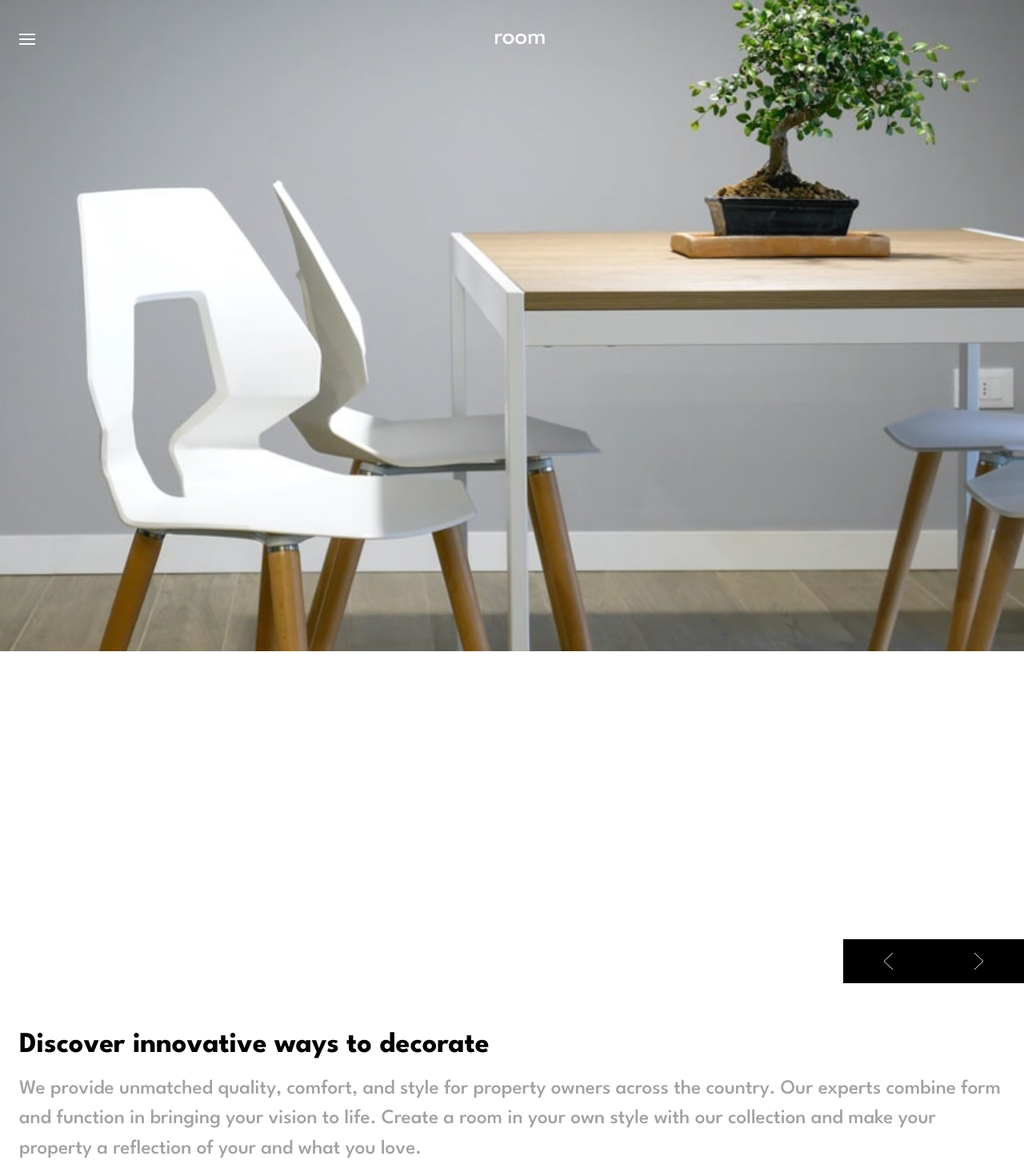
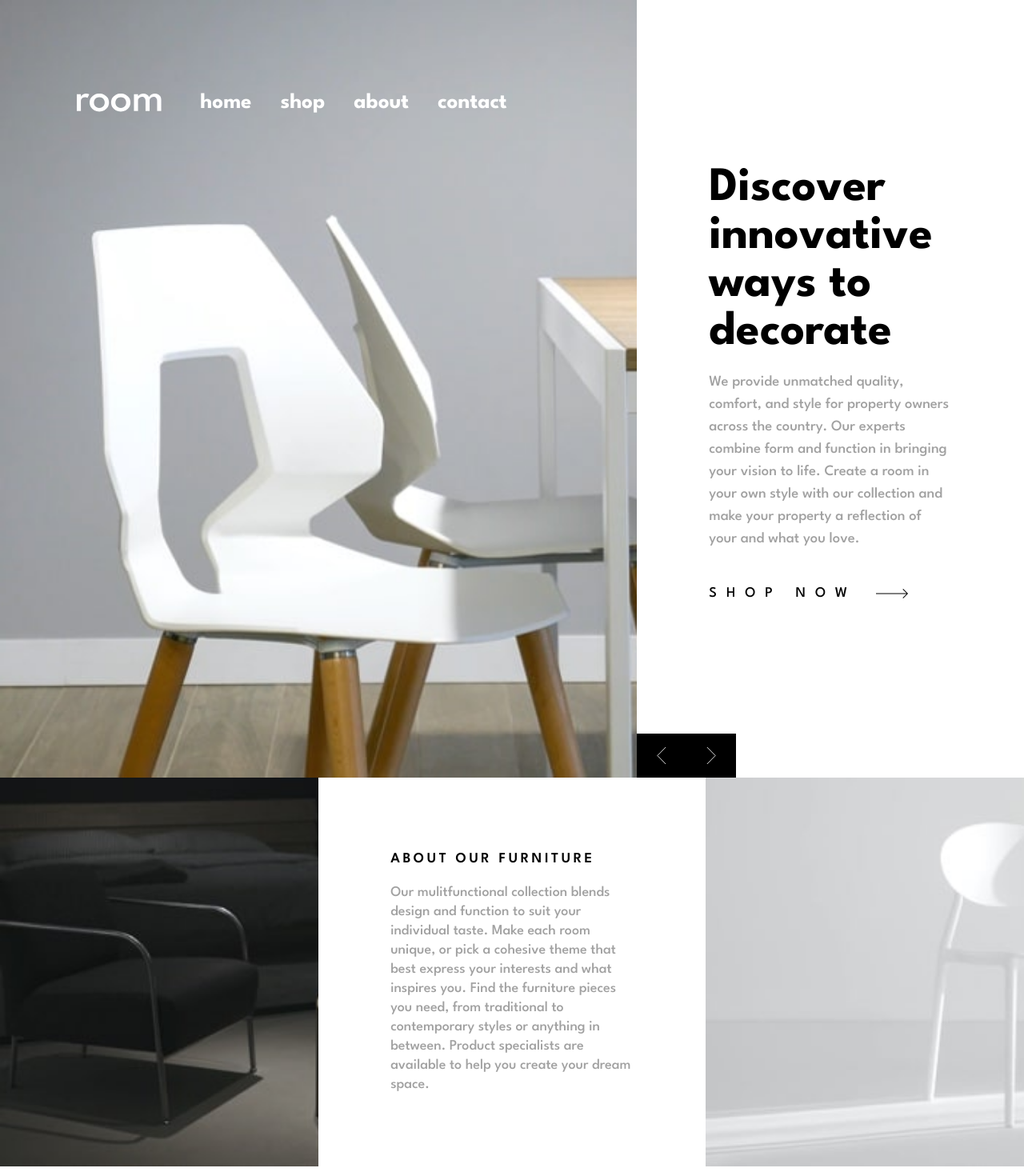
Before and after one commit to GabeGar/room-homepage-master, a React (Vite) app: page / in a window 1280 px wide. Shown: the top 1470 px of the page at 80% size. Built offline with nearby package versions, Linux system fonts and the light colour scheme.

Commit message:
creates the implementation for the desktop ver

```diff
--- a/src/App.tsx
+++ b/src/App.tsx
@@ -7,38 +7,44 @@ import ImageSliderButton from './components/UI/ImageSliderButtons';
 import Logo from './components/UI/Logo';
 import MobileMenuOverlay from './components/UI/MobileMenuOverlay';
 import reqForDivHeightMobileImg from '/src/assets/images/mobile-image-hero-1.jpg';
+import NavLinks from './components/UI/NavLinks';
+import useHideOnDesktop from './hooks/useHideOnDesktop';
 
 const App = () => {
     const { mobileMenuOpen, setMobileMenuOpen } = useMobileMenu();
     const { currentImage } = useImageSlider();
+    const { isHiddenOnDesktop } = useHideOnDesktop();
 
     return (
         <>
             {mobileMenuOpen && <MobileMenuOverlay />}
 
-            <div className="min-h-screen">
+            <div className="min-h-screen lg:h-full lg:grid lg:grid-cols-layout lg:grid-rows-layout">
                 <div
-                    className={`relative ${currentImage} bg-no-repeat bg-contain`}
+                    className={`relative ${currentImage} bg-no-repeat bg-contain lg:row-span-1 lg:col-span-2 lg:bg-cover`}
                 >
-                    <img
-                        className="w-full invisible"
-                        src={reqForDivHeightMobileImg}
-                        alt="Placeholder Image"
-                    />
+                    {!isHiddenOnDesktop && (
+                        <img
+                            className="w-full invisible"
+                            src={reqForDivHeightMobileImg}
+                            alt="Placeholder Image"
+                        />
+                    )}
                     <header className="absolute top-14">
-                        <nav className="flex items-center min-w-[100dvw] px-8">
+                        <nav className="flex lg:px-[8rem] lg:gap-16 lg:py-[6rem] items-center min-w-[100dvw] px-8">
                             <HamburgerMenu
                                 onMenuClick={() => {
                                     setMobileMenuOpen(true);
                                 }}
                             />
                             <Logo />
+                            <NavLinks ulClasses="xlg:hidden flex text-primary-white gap-12 text-4xl" />
                         </nav>
                     </header>
-                    <ImageSliderButton />
+                    {!isHiddenOnDesktop && <ImageSliderButton />}
                 </div>
 
-                <Main />
+                <Main isHiddenOnDesktop={isHiddenOnDesktop} />
             </div>
         </>
     );
--- a/src/components/Main.tsx
+++ b/src/components/Main.tsx
@@ -1,15 +1,20 @@
 import aboutDark from '../assets/images/image-about-dark.jpg';
 import aboutLight from '../assets/images/image-about-light.jpg';
+import ImageSliderButtons from './UI/ImageSliderButtons';
 import arrow from '/src/assets/images/icon-arrow.svg';
 
-const Main = () => {
+interface MainProps {
+    isHiddenOnDesktop: boolean;
+}
+
+const Main = ({ isHiddenOnDesktop }: MainProps) => {
     return (
-        <main>
-            <section className="flex flex-col gap-6 pt-[5rem] px-8 pb-24">
-                <h1 className="text-5xl font-bold">
+        <>
+            <section className="lg:relative lg:col-span-2 flex flex-col gap-6 pt-[5rem] px-8 pb-24 lg:justify-center lg:h-full lg:px-[7.5rem]">
+                <h1 className="lg:text-[5rem] text-5xl font-bold">
                     Discover innovative ways to decorate
                 </h1>
-                <p className="text-[calc(1.025rem+1dvw)] text-primary-dark-gray">
+                <p className="lg:text-[1.55rem] text-[calc(1.025rem+1dvw)] text-primary-dark-gray">
                     We provide unmatched quality, comfort, and style for
                     property owners across the country. Our experts combine form
                     and function in bringing your vision to life. Create a room
@@ -25,19 +30,20 @@ const Main = () => {
                         <img src={arrow} alt="An arrow point right" />
                     </span>
                 </a>
+                {isHiddenOnDesktop && <ImageSliderButtons />}
             </section>
-            <section>
+            <section className="lg:col-span-1 lg:row-span-1 bg-about-dark bg-no-repeat bg-contain lg:bg-cover">
                 <img
-                    className="w-full"
+                    className="lg:hidden w-full"
                     src={aboutDark}
                     alt="Dimmly lit room, with a minimalistic feel to it"
                 />
             </section>
-            <section className="px-8 py-[4rem]">
+            <section className="lg:flex lg:flex-col lg:justify-center lg:p-[7.5rem] px-8 py-[4rem] lg:col-span-2">
                 <h2 className="text-2xl uppercase tracking-[.3rem] pb-6 font-semibold">
                     About our furniture
                 </h2>
-                <p className="text-[1.33rem] text-primary-dark-gray">
+                <p className="lg:text-2xl text-[1.33rem] text-primary-dark-gray">
                     Our mulitfunctional collection blends design and function to
                     suit your individual taste. Make each room unique, or pick a
                     cohesive theme that best express your interests and what
@@ -47,14 +53,14 @@ const Main = () => {
                     dream space.
                 </p>
             </section>
-            <section>
+            <section className="lg:col-span-1 bg-about-light bg-no-repeat lg:bg-cover bg-contain">
                 <img
-                    className="w-full"
+                    className="lg:hidden w-full"
                     src={aboutLight}
                     alt="An extremely transparent image depiciting a room with light illuminating a single chair, in its center. "
                 />
             </section>
-        </main>
+        </>
     );
 };
 
--- a/src/components/UI/HamburgerMenu.tsx
+++ b/src/components/UI/HamburgerMenu.tsx
@@ -6,7 +6,7 @@ interface HamburgerMenuProps {
 
 const HamburgerMenu = ({ onMenuClick }: HamburgerMenuProps) => {
     return (
-        <button onClick={onMenuClick}>
+        <button className="lg:hidden" onClick={onMenuClick}>
             <img src={hamburgerIcon} alt="Mobile menu open button" />
         </button>
     );
--- a/src/components/UI/ImageSliderButtons.tsx
+++ b/src/components/UI/ImageSliderButtons.tsx
@@ -7,9 +7,9 @@ const ImageSliderButtons = () => {
     const { setCurrentIndex } = useImageSlider();
 
     return (
-        <div className="absolute bottom-0 right-0">
+        <div className="absolute lg:left-0 bottom-0 right-0">
             <button
-                className="bg-primary-black px-[calc(1rem+3dvw)] py-[calc(.75rem+1dvh)]"
+                className="bg-primary-black px-[calc(1rem+1dvw)] py-[calc(.75rem+1dvh)]"
                 onClick={() => {
                     setCurrentIndex((i) => (i - 1 < 0 ? 2 : i - 1));
                 }}
@@ -21,7 +21,7 @@ const ImageSliderButtons = () => {
                 />
             </button>
             <button
-                className="bg-primary-black px-[calc(1rem+3dvw)] py-[calc(.75rem+1dvh)]"
+                className="bg-primary-black px-[calc(1rem+1dvw)] py-[calc(.75rem+1dvh)]"
                 onClick={() => {
                     setCurrentIndex((i) => (i + 1 > 2 ? 0 : i + 1));
                 }}
--- a/src/components/UI/Logo.tsx
+++ b/src/components/UI/Logo.tsx
@@ -1,7 +1,13 @@
 import logo from '../../assets/images/logo.svg';
 
 const Logo = () => {
-    return <img className="mx-auto" src={logo} alt="Room Logo" />;
+    return (
+        <img
+            className="lg:min-h-[2rem] lg:mx-0 mx-auto"
+            src={logo}
+            alt="Room Logo"
+        />
+    );
 };
 
 export default Logo;
--- a/src/components/UI/MobileMenuOverlay.tsx
+++ b/src/components/UI/MobileMenuOverlay.tsx
@@ -4,6 +4,7 @@ import { useMobileMenu } from '../../contexts/MobileMenuContextProvider';
 
 import close from '../../assets/images/icon-close.svg';
 import usePreventScrollHTML from '../../hooks/usePreventScrollHTML';
+import NavLinks from './NavLinks';
 
 const Overlay = ({ children }: ReactChildrenNode) => {
     return (
@@ -28,20 +29,7 @@ const MobileMenu = () => {
                 >
                     <img src={close} alt="Close menu button" />
                 </button>
-                <ul className="flex items-center gap-10 text-[1.35rem] font-bold">
-                    <li>
-                        <a href="#Home">home</a>
-                    </li>
-                    <li>
-                        <a href="#Shop">shop</a>
-                    </li>
-                    <li>
-                        <a href="#About">about</a>
-                    </li>
-                    <li>
-                        <a href="#Contact">contact</a>
-                    </li>
-                </ul>
+                <NavLinks ulClasses="flex flex-wrap items-center gap-8 text-[calc(1.35rem+1dvw)]" />
             </div>
         </Overlay>
     );
--- a/src/contexts/ImageSliderContextProvider.tsx
+++ b/src/contexts/ImageSliderContextProvider.tsx
@@ -15,7 +15,7 @@ const ImageSliderContext = createContext<ImageSliderContextTypes>({
 });
 
 const ImageSliderContextProvider = ({ children }: ReactChildrenNode) => {
-    const [isMobile, setIsMobile] = useState(window.innerWidth < 640);
+    const [isMobile, setIsMobile] = useState(window.innerWidth < 1023);
     const [currentIndex, setCurrentIndex] = useState(0);
 
     const mobileBgs: MobileBG[] = [
@@ -36,7 +36,7 @@ const ImageSliderContextProvider = ({ children }: ReactChildrenNode) => {
 
     useEffect(() => {
         const handleResize = () => {
-            if (window.innerWidth < 640) {
+            if (window.innerWidth < 1023) {
                 setIsMobile(true);
             } else {
                 setIsMobile(false);
--- a/tailwind.config.ts
+++ b/tailwind.config.ts
@@ -4,6 +4,12 @@ export default {
     content: ['./index.html', './src/**/*.{js,ts,jsx,tsx}'],
     theme: {
         extend: {
+            gridTemplateColumns: {
+                layout: '1fr 1fr .215fr 1fr',
+            },
+            gridTemplateRows: {
+                layout: '3fr 1.5fr',
+            },
             colors: {
                 'primary-dark-gray': 'hsl(var(--dark-gray) / <alpha-value>)',
                 'primary-black': 'hsl(var(--black) / <alpha-value>)',
@@ -27,6 +33,9 @@ export default {
                 'about-dark': 'url("src/assets/images/image-about-dark.jpg")',
                 'about-light': 'url("src/assets/images/image-about-light.jpg")',
             },
+            screens: {
+                xlg: { max: '1023px' },
+            },
         },
     },
     plugins: [],
```
